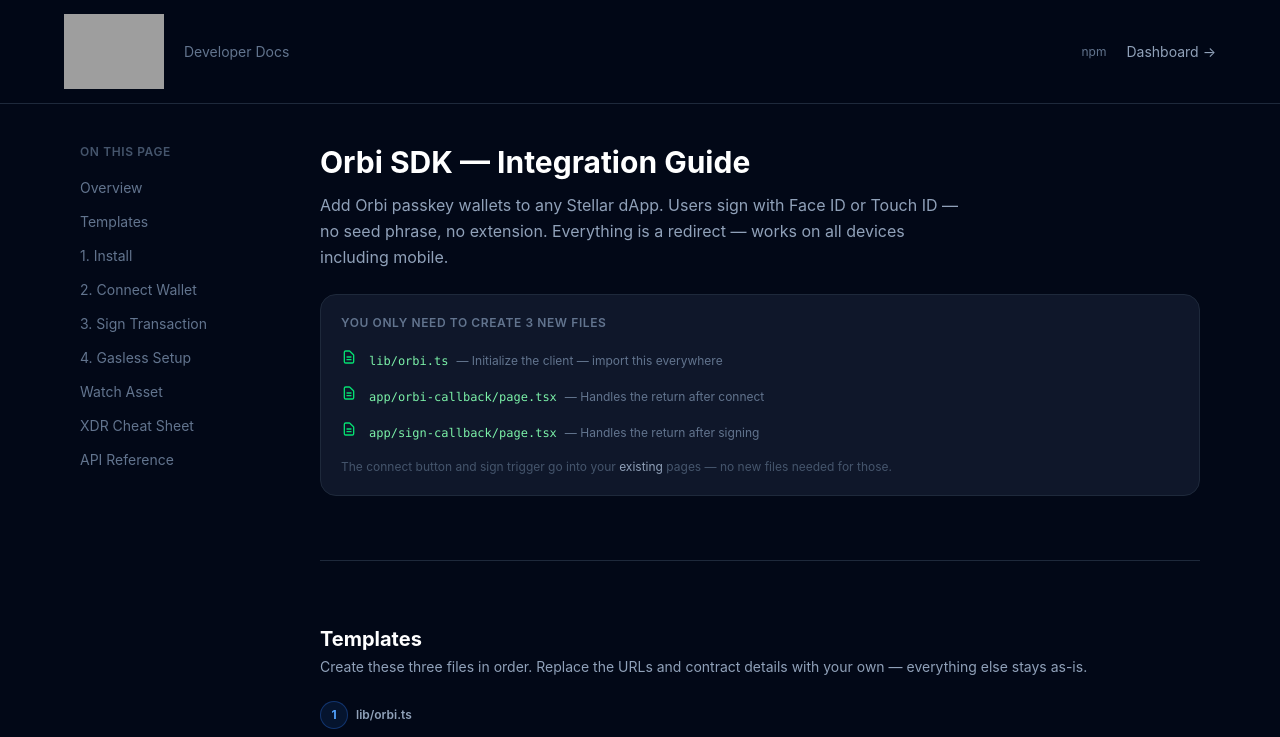
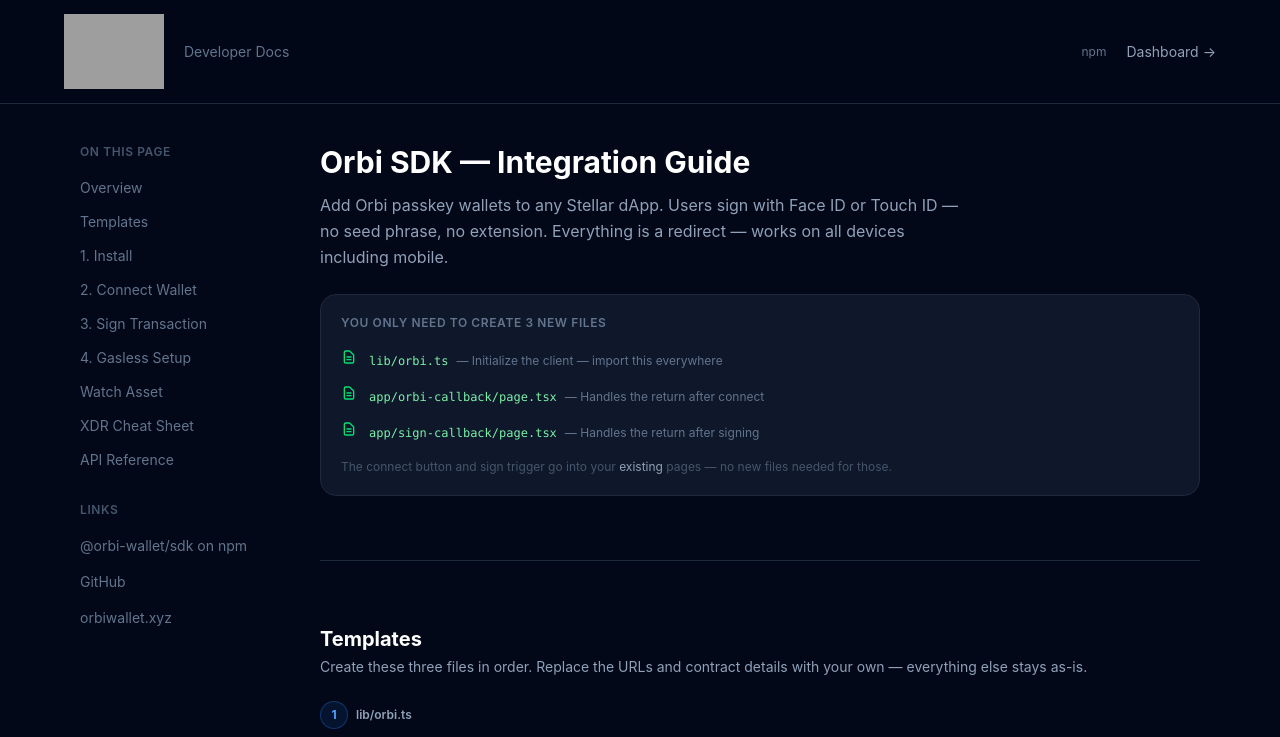
Before and after one commit to Novablitz404/orbi-smart-wallet, a Next.js app in the folder developers/: page /docs in a window 1280 px wide. Shown: the top 737 px of the page. Built offline with nearby package versions, Linux system fonts and the light colour scheme; grey boxes are pictures that could not be loaded.

Commit message:
Docs: add links section to sidebar with external arrow icon

```diff
--- a/developers/app/docs/page.tsx
+++ b/developers/app/docs/page.tsx
@@ -121,6 +121,28 @@
                 {label}
               </a>
             ))}
+
+            <div className="pt-6 space-y-1">
+              <p className="text-xs font-semibold text-slate-600 uppercase tracking-wider mb-3">Links</p>
+              {[
+                { label: '@orbi-wallet/sdk on npm', href: 'https://npmjs.com/package/@orbi-wallet/sdk' },
+                { label: 'GitHub', href: 'https://github.com/Novablitz404/orbi-smart-wallet' },
+                { label: 'orbiwallet.xyz', href: 'https://orbiwallet.xyz' },
+              ].map(({ label, href }) => (
+                <a
+                  key={href}
+                  href={href}
+                  target="_blank"
+                  rel="noopener noreferrer"
+                  className="flex items-center justify-between text-sm text-slate-500 hover:text-white py-1.5 transition-colors group"
+                >
+                  <span>{label}</span>
+                  <svg className="w-3 h-3 opacity-0 group-hover:opacity-100 transition-opacity" fill="none" viewBox="0 0 24 24" stroke="currentColor">
+                    <path strokeLinecap="round" strokeLinejoin="round" strokeWidth={2} d="M10 6H6a2 2 0 00-2 2v10a2 2 0 002 2h10a2 2 0 002-2v-4M14 4h6m0 0v6m0-6L10 14" />
+                  </svg>
+                </a>
+              ))}
+            </div>
           </nav>
         </aside>
 
```
